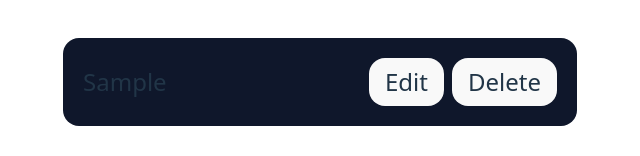
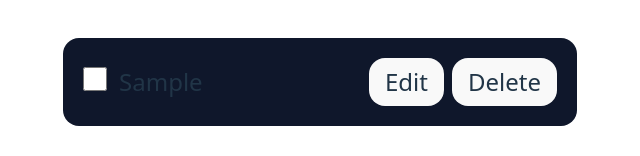
Before and after one commit to bilalpirzada/react-todo-app, a React (Vite) app: page / in a window 1280 px wide. Both pictures are taken after typing "Sample" into the empty fields and a click on the button "Add". Shown: the part 230-386 px from the top of the page, without its empty margins (320-960 px from the left). Built offline with nearby package versions, Linux system fonts and the light colour scheme.

Commit message:
Add checkbox to tasks with toggle functionality

```diff
--- a/src/App.jsx
+++ b/src/App.jsx
@@ -12,9 +12,11 @@ function App() {
 
   function handleAddTask(){
     if(taskInput){
-      setTasksArray((prevTasks)=>{return [...prevTasks,taskInput]});
-      setTaskInput(""); // clear task input after adding
+      setTasksArray((prevTasks)=>{return [...prevTasks,{'taskName':taskInput,'checked':false}]});
     }
+
+
+    setTaskInput(""); // clear task input after adding
     console.log(tasksArray);
   }
 
@@ -22,6 +24,17 @@ function App() {
     let updatedTasks = tasksArray.filter((_,index)=>index!==indexToDelete);
 
     setTasksArray(updatedTasks);
+  }
+
+  function handleCheckbox(checkboxIndex){
+    setTasksArray(prevTasks => {
+      let updatedTask = [...prevTasks]
+      updatedTask[checkboxIndex]={
+        taskName: updatedTask[checkboxIndex].taskName,
+        checked: !updatedTask[checkboxIndex].checked
+      };
+      return updatedTask;
+    })
   }
 
   return <>
@@ -47,7 +60,17 @@ function App() {
 
     {tasksArray.map((task,index)=>{
        return <li key={index} className='text-2xl mb-3 flex justify-between items-center bg-slate-900 p-5 rounded-2xl'>
-        <div className='inline-block'>{task}</div>
+
+
+        <div
+          className='inline-block'>
+            <input
+            type='checkbox'
+            onChange={()=>handleCheckbox(index)}
+            checked={task.checked}
+            className='mr-3 h-6 w-6'/>
+            {task.taskName}
+        </div>
         <div className='inline-block'>
           <button className='bg-blue-400 rounded-2xl px-4 py-2'>Edit</button>
           <button className='bg-red-400 rounded-2xl px-4 py-2 ml-2' onClick={()=>handleDelete(index)}>Delete</button>
```
